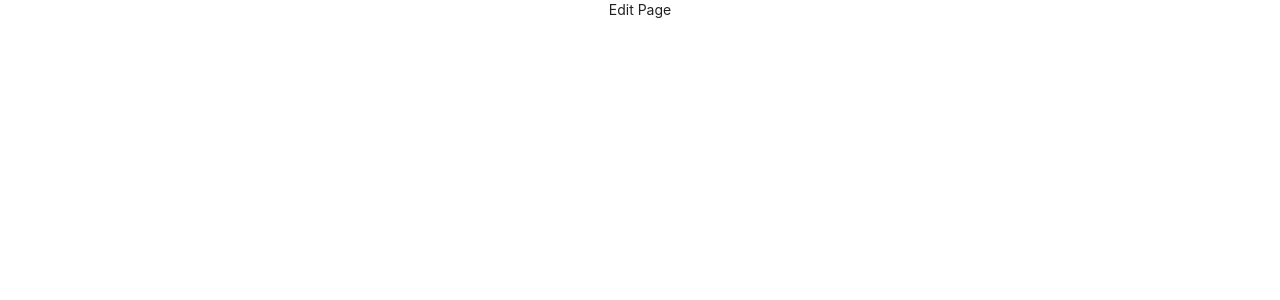
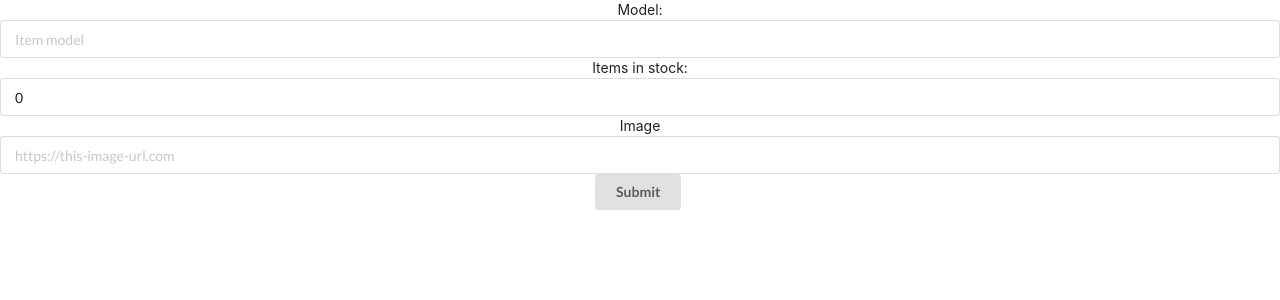
Before and after one commit to Liran-tal/weekend-9-shoes-app, a React (Create React App) app: page /edit in a window 1280 px wide. Shown: the top 300 px of the page. Built offline with nearby package versions, Linux system fonts and the light colour scheme.

Commit message:
edit wrapper: callbacks

```diff
--- a/src/componenets/card/card.jsx
+++ b/src/componenets/card/card.jsx
@@ -6,7 +6,7 @@ export default function Card({data, onItemDelete, onItemEdit}) {
 	return (
 		<div className="ui card">
 			<div className="image">
-				<img src={data.avatar} />
+				<img src={data.avatar} alt={data.model}/>
 			</div>
 			<div className="content">
 				<div className="header">
@@ -30,7 +30,7 @@ export default function Card({data, onItemDelete, onItemEdit}) {
 					text="Delete"
 					value="delete"
 					id={data.id}
-					style=""
+					style={{}}
 					onClick={onItemDelete}
 				/>
 			</div>
--- a/src/componenets/editPage/editPage.jsx
+++ b/src/componenets/editPage/editPage.jsx
@@ -3,9 +3,11 @@ import Api from "../../Api/Api";
 import ItemEditor from "../itemEditor/itemEditor";
 
 
-export default class extends React.Component {
+export default class EditPage extends React.Component {
 
-	state = {
+	defaultState = () => {
+		return (
+			{
 				item: {
 					model: "",
 					inStock: 0,
@@ -14,6 +16,10 @@ export default class extends React.Component {
 				},
 				isEdit: false,
 			}
+		)
+	}
+
+	state = this.defaultState();
 
 	componentDidMount = async () => {
 		if (!this.props.id) {
@@ -45,7 +51,9 @@ export default class extends React.Component {
 
 		if (event.target.value === "add") {
 			try {
-				return await Api.addItem(this.state.item);
+				await Api.addItem(this.state.item);
+				this.setState(this.defaultState());
+				return ;
 			}
 			catch (error) {
 			console.error(error);
@@ -53,7 +61,9 @@ export default class extends React.Component {
 		}
 
 		try {
-			return await Api.editItem(this.state.item);
+			await Api.editItem(this.state.item);
+			this.setState(this.defaultState());
+			return ;
 		}
 		catch (error) {
 			console.error(error);
@@ -62,11 +72,13 @@ export default class extends React.Component {
 
 	render () {
 		return(
-			// <ItemEditor
-			// 	item={this.state.item}
-					// getChangedItemId={this.props.getChangedItemId}
-			// />
-			<>Edit Page</>
+			<ItemEditor
+				item={this.state.item}
+				onChange={this.onChange}
+				onSubmit={this.onSubmit}
+				getChangedItemId={this.props.getChangedItemId}
+			/>
+			// <>Edit Page</>
 		)
 	}
 }
--- a/src/componenets/itemEditor/itemEditor.jsx
+++ b/src/componenets/itemEditor/itemEditor.jsx
@@ -1,55 +1,53 @@
-// import React from "react";
-// import { useParams } from "react-router-dom";
-// import Api from "../../Api/Api";
+import React from "react";
 
 
-// export default async function itemEditor({id}) {
+export default async function itemEditor(props) {
 
 
-// 	return (
-// 		<form className="ui form">
-// 			<label>
-// 				Model:
-// 				<div className="field">
-// 					<input
-// 						type="text"
-// 						defaultValue={item.model}
-// 						placeholder="Item model"
-// 					/>
-// 				</div>
-// 			</label>
-// 			<label>
-// 				Items in stock:
-// 				<div className="field">
-// 					<input
-// 						type="text"
-// 						defaultValue={item.inStock}
-// 						placeholder="Items in stock"
-// 					/>
-// 				</div>
-// 			</label>
-// 			<label>
-// 				Image
-// 				<div className="field">
-// 					<input
-// 						type="text"
-// 						defaultValue={item.avatar}
-// 						placeholder="https://this-image-url.com"
-// 					/>
-// 				</div>
-// 			</label>
+	return (
+		<form className="ui form" onSubmit={props.onSubmit}>
+			<label>
+				Model:
+				<div className="field">
+					<input
+						type="text"
+						defaultValue={props.item.model}
+						placeholder="Item model"
+						onChange={props.onChange}
+					/>
+				</div>
+			</label>
+			<label>
+				Items in stock:
+				<div className="field">
+					<input
+						type="text"
+						defaultValue={props.item.inStock}
+						placeholder="Items in stock"
+						onChange={props.onChange}
+					/>
+				</div>
+			</label>
+			<label>
+				Image
+				<div className="field">
+					<input
+						type="text"
+						defaultValue={props.item.avatar}
+						placeholder="https://this-image-url.com"
+						onChange={props.onChange}
+					/>
+				</div>
+			</label>
 
-// 			<button className="ui button" type="submit">Submit</button>
+			<button
+				className="ui button"
+				type="submit"
+				onClick={props.getChangedItemId}
+			>
+				Submit
+			</button>
 
-// 		</form>
-// 	)
-// }
-
-
-// // <Button
-// // 						id={id}
-// // 						style=" "
-// // 						onClick={this.createItem}
-// // 						value="create"
-// // 						text=
-// // 				/>
+		</form>
+	)
+}
```
Lines whose indentation alone changed are shown as unchanged.
